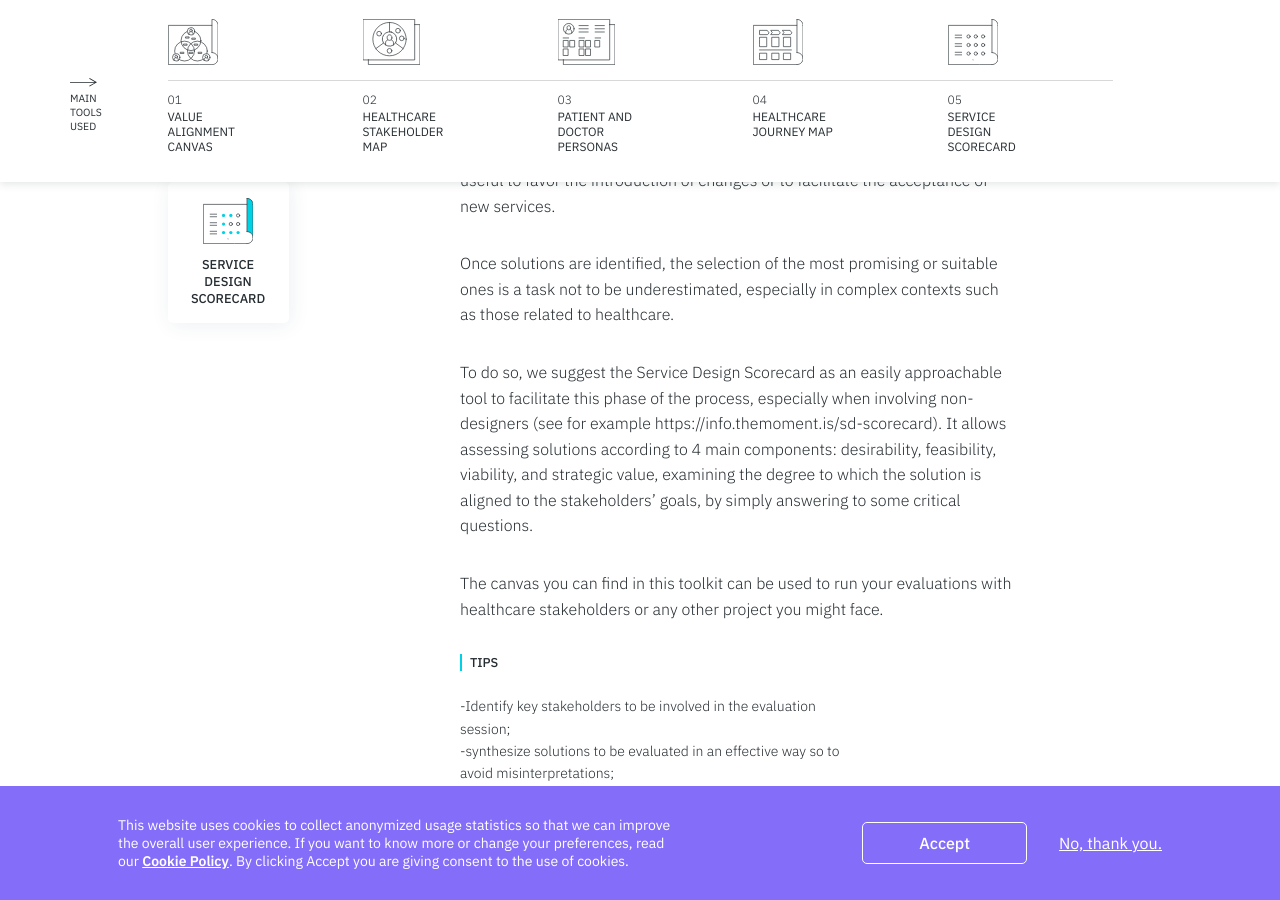
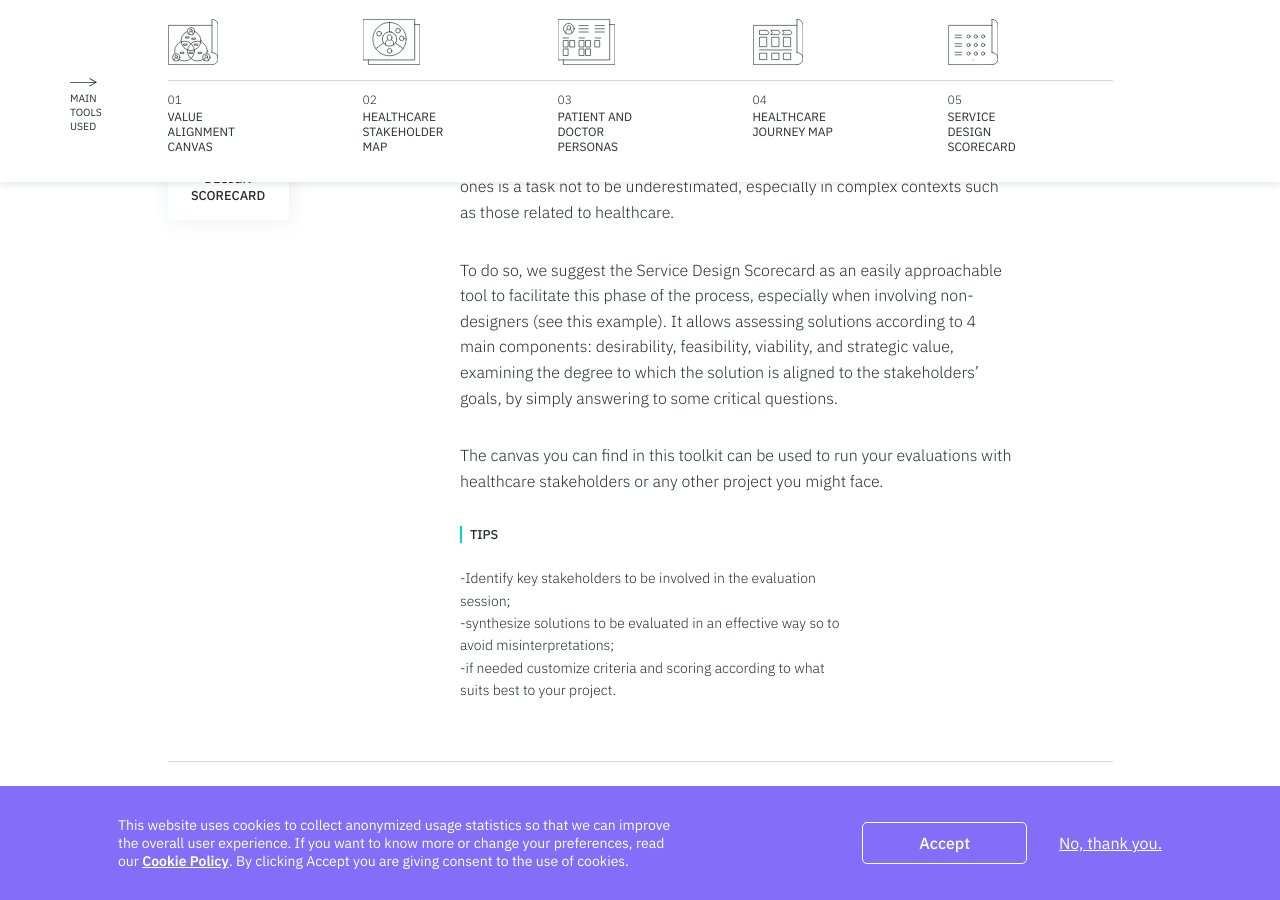
Before and after one commit to service-design-tools/sdt-website, a Jekyll site: the page built from _tutorials/how-to-collaborate-with-stakeholders-in-healthcare-design-projects.md, in a window 1280 px wide and 900 px high, scrolled down 4443 px. Built offline with Jekyll 4.4.1, drawn with Linux system fonts in a browser that asks for light colours; some of the changed text lies outside the part shown.

Commit message:
Update tutorial “how-to-collaborate-with-stakeholders-in-healthcare-design-projects”

```diff
--- a/_tutorials/how-to-collaborate-with-stakeholders-in-healthcare-design-projects.md
+++ b/_tutorials/how-to-collaborate-with-stakeholders-in-healthcare-design-projects.md
@@ -11,7 +11,7 @@
       collaboration and meaningful results for all the people involved.
 
 
-      To do so, tools like the Expectation Map (see for example <http://healthcaredesignthinking.com/toolkit/chewables/chewable/expectation-maps> or https://toi.expert/en/tool/expectation-mapping/#:~:text=Expectation%20Mapping%20visualizes%20the%20expectations,make%2C%20think%2Ffeel), or the Alignment Canvas (see for example <https://www.studiorupt.com/aligning-organizational-goals-with-the-alignment-canvas/>) can be useful to understand everyone’s vision and priorities and to synchronize the team’s understanding of the project scope.
+      To do so, tools like the Expectation Map (see this [example](<http://healthcaredesignthinking.com/toolkit/chewables/chewable/expectation-maps>) or [that](https://toi.expert/en/tool/expectation-mapping/#:~:text=Expectation%20Mapping%20visualizes%20the%20expectations,make%2C%20think%2Ffeel)), or the Alignment Canvas (see this [example](<https://www.studiorupt.com/aligning-organizational-goals-with-the-alignment-canvas/>)) can be useful to understand everyone’s vision and priorities and to synchronize the team’s understanding of the project scope.
 
 
       They help align everyone’s objectives at the beginning of the project, envision user expectations from the service, build empathy and provide a holistic view on different perspectives.
@@ -94,7 +94,7 @@
       Once solutions are identified, the selection of the most promising or suitable ones is a task not to be underestimated, especially in complex contexts such as those related to healthcare.
 
 
-      To do so, we suggest the Service Design Scorecard as an easily approachable tool to facilitate this phase of the process, especially when involving non-designers (see for example https://info.themoment.is/sd-scorecard). It allows assessing solutions according to 4 main components: desirability, feasibility, viability, and strategic value, examining the degree to which the solution is aligned to the stakeholders’ goals, by simply answering to some critical questions.
+      To do so, we suggest the Service Design Scorecard as an easily approachable tool to facilitate this phase of the process, especially when involving non-designers (see this [example](https://info.themoment.is/sd-scorecard)). It allows assessing solutions according to 4 main components: desirability, feasibility, viability, and strategic value, examining the degree to which the solution is aligned to the stakeholders’ goals, by simply answering to some critical questions.
 
 
       The canvas you can find in this toolkit can be used to run your evaluations with healthcare stakeholders or any other project you might face.
```
